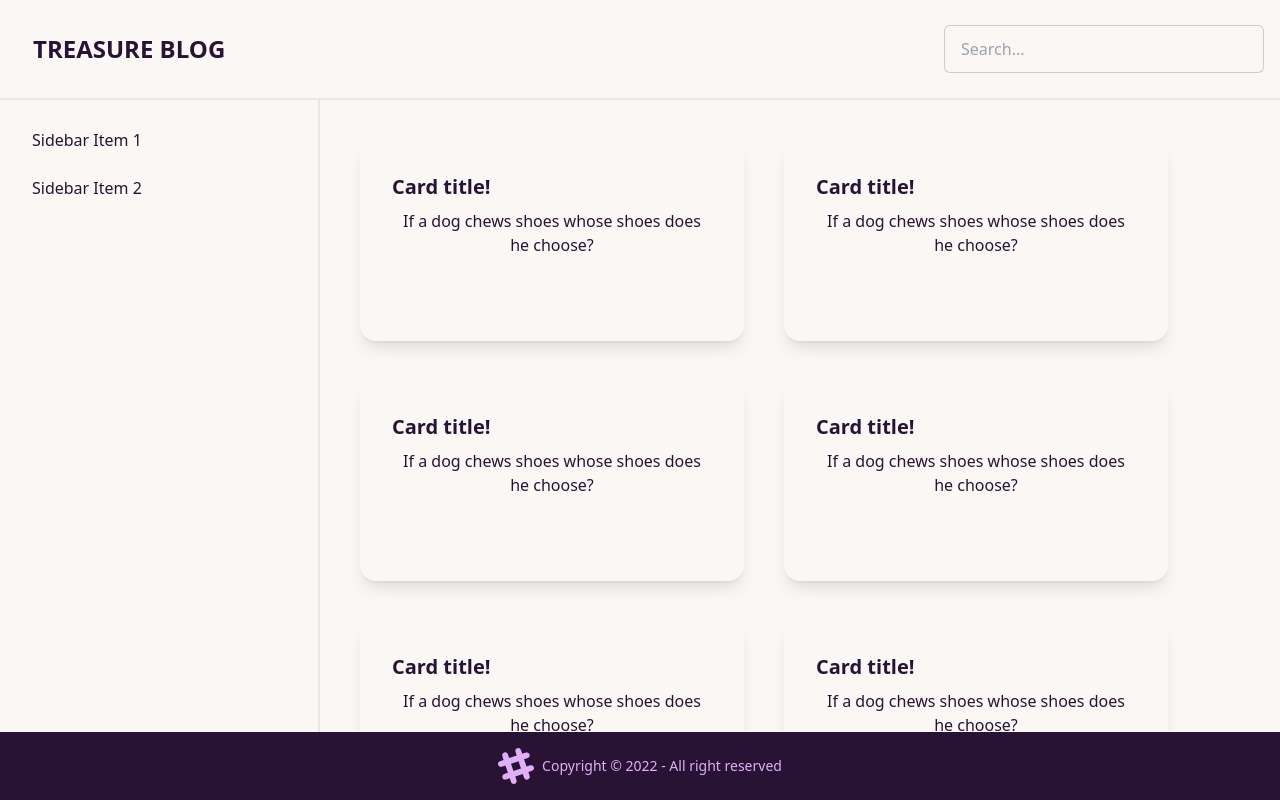
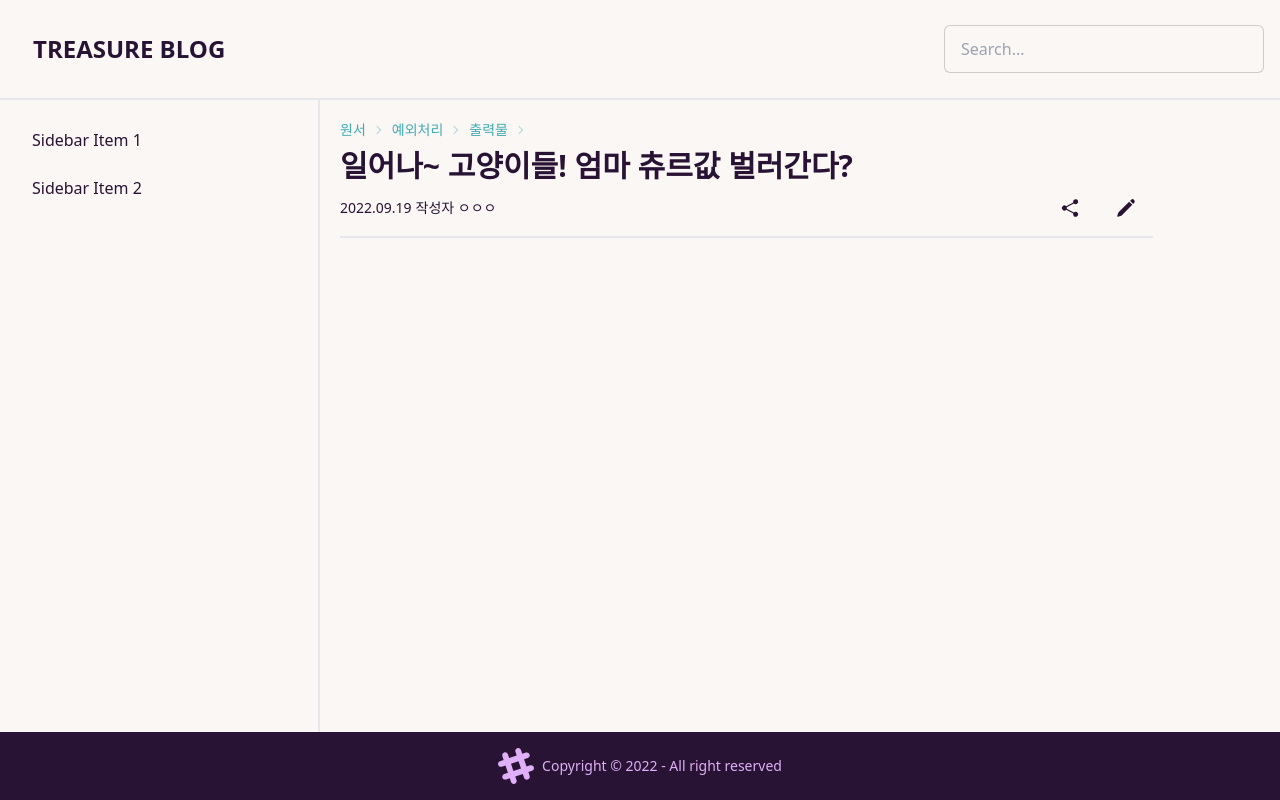
Before and after one commit to navskh/vue-blog, a Vue app: page / in a window 1280 px wide. Built offline with nearby package versions, Linux system fonts and the light colour scheme.

Commit message:
add : 게시글 상세 UI

```diff
--- a/src/App.vue
+++ b/src/App.vue
@@ -2,19 +2,20 @@
   <Header />
   <div class="flex">
     <Sidebar />
-    <Article />
+    <PostDetail />
   </div>
   <Footer />
 </template>
 
 <script>
-import Header from './components/Header.vue';
-import Sidebar from './components/Sidebar.vue';
-import Footer from './components/Footer.vue';
-import Article from './components/Article.vue';
+import Header from "./components/Header.vue";
+import Sidebar from "./components/Sidebar.vue";
+import Footer from "./components/Footer.vue";
+import PostDetail from "./views/PostDetail.vue";
+
 export default {
-  name: 'App',
-  components: { Header, Sidebar, Footer, Article },
+  name: "App",
+  components: { Header, Sidebar, Footer, PostDetail },
 };
 </script>
 
--- /dev/null
+++ b/src/components/PostContent.vue
@@ -0,0 +1,9 @@
+<template>
+  <div></div>
+</template>
+<script>
+export default {
+  name: "PostContent",
+};
+</script>
+<style></style>
--- /dev/null
+++ b/src/components/PostInfoBar.vue
@@ -0,0 +1,36 @@
+<template>
+  <div class="w-full border-b-2 pb-1">
+    <div class="text-sm breadcrumbs text-primary-focus">
+      <ul>
+        <li><a>원서</a></li>
+        <li><a>예외처리</a></li>
+        <li><a>출력물</a></li>
+        <li></li>
+      </ul>
+    </div>
+    <h1 class="font-bold text-3xl">일어나~ 고양이들! 엄마 츄르값 벌러간다?</h1>
+    <div class="flex justify-between items-center">
+      <div class="text-sm">
+        <span class="mr-1">2022.09.19</span>
+        <span>작성자 ㅇㅇㅇ</span>
+      </div>
+      <div>
+        <button class="btn btn-ghost">
+          <ShareIcon class="w-5 h-5" />
+        </button>
+        <button class="ml-0.5 btn btn-ghost">
+          <PencilIcon class="w-5 h-5" />
+        </button>
+      </div>
+    </div>
+  </div>
+</template>
+<script>
+import { ShareIcon, PencilIcon } from "@heroicons/vue/24/solid";
+
+export default {
+  name: "PostInfoBar",
+  components: { ShareIcon, PencilIcon },
+};
+</script>
+<style></style>
--- /dev/null
+++ b/src/views/PostDetail.vue
@@ -0,0 +1,13 @@
+<template>
+  <div class="w-8/12 max-w-4xl px-5 py-3 bg-base-100">
+    <PostInfoBar />
+  </div>
+</template>
+<script>
+import PostInfoBar from "@/components/PostInfoBar.vue";
+export default {
+  name: "PostDetail",
+  components: { PostInfoBar },
+};
+</script>
+<style></style>
```
